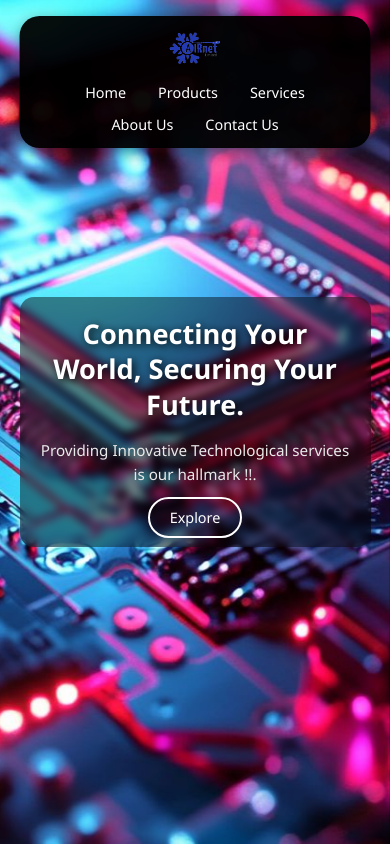
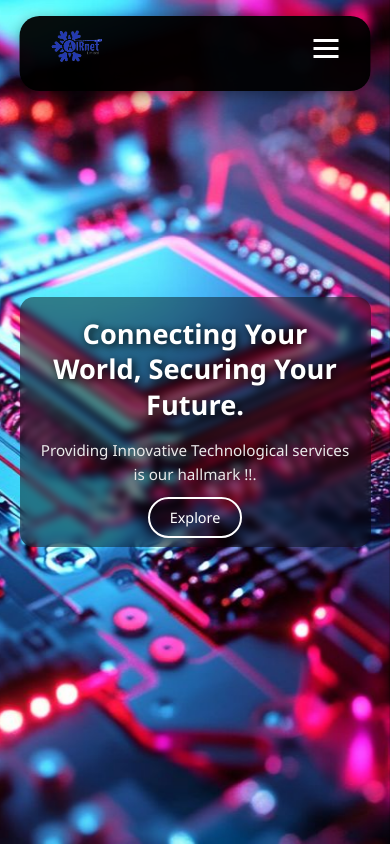
Before and after one commit to devKiel07/Airtnet-Ghana, a plain HTML site: page index.html in a window 390 px wide. Drawn offline with Linux system fonts and the light colour scheme.

Commit message:
Update index.html

```diff
--- a/index.html
+++ b/index.html
@@ -19,10 +19,9 @@
       overflow: hidden;
       background-color: #000;
       display: flex;
-  align-items: center;
-  justify-content: center;
-  flex-direction: column;
-
+      align-items: center;
+      justify-content: center;
+      flex-direction: column;
     }
 
     /* ---------------- SINGLE BACKGROUND IMAGE ---------------- */
@@ -52,6 +51,7 @@
       backdrop-filter: blur(4px);
       animation: fadeUp 1.5s ease;
       text-align: center;
+      z-index: 1;
     }
 
     @keyframes fadeUp {
@@ -91,7 +91,7 @@
     }
 
     /* ---------------- NAVBAR ---------------- */
-   .navbar {
+    .navbar {
       display: flex;
       justify-content: space-between;
       align-items: center;
@@ -105,6 +105,7 @@
       box-shadow: 0 4px 15px rgba(0, 0, 0, 0.4);
       padding: 0.7rem 2rem;
       z-index: 10;
+      flex-wrap: wrap;
     }
 
     .navbar .logo img {
@@ -117,6 +118,7 @@
       gap: 1.3rem;
       margin: 0;
       padding: 0;
+      transition: max-height 0.3s ease-in-out;
     }
 
     .navbar ul li a {
@@ -134,7 +136,21 @@
       color: #fff;
     }
 
-    /* Product Section */
+    /* Hamburger */
+    .hamburger {
+      display: none;
+      flex-direction: column;
+      cursor: pointer;
+      gap: 5px;
+    }
+
+    .hamburger div {
+      width: 25px;
+      height: 3px;
+      background-color: #fff;
+      transition: all 0.3s ease;
+    }
+
     /* ---------------- MOBILE RESPONSIVENESS ---------------- */
     @media (max-width: 768px) {
       .slide-text {
@@ -157,21 +173,29 @@
         font-size: 1rem;
       }
 
-      .navbar {
-        flex-direction: column;
-        gap: 0.6rem;
-        padding: 0.8rem;
+      /* Hamburger visible */
+      .hamburger {
+        display: flex;
       }
 
       .navbar ul {
-        flex-wrap: wrap;
-        justify-content: center;
-        gap: 0.6rem;
+        flex-direction: column;
+        width: 100%;
+        max-height: 0;
+        overflow: hidden;
+        margin-top: 10px;
+        background-color: rgba(0, 0, 0, 0.95);
+        border-radius: 10px;
+      }
+
+      .navbar ul.show {
+        max-height: 500px; /* enough to show all links */
       }
 
       .navbar ul li a {
-        font-size: 0.9rem;
-        padding: 0.4rem 0.7rem;
+        display: block;
+        padding: 12px;
+        text-align: center;
       }
     }
 
@@ -179,9 +203,7 @@
       .slide-text {
         padding: 1.2rem;
         position: relative;
-  z-index: 1;
-
-        align-items: center;
+        z-index: 1;
       }
 
       .slide-text h1 {
@@ -199,17 +221,14 @@
       .hero-btn {
         padding: 0.55rem 1.2rem;
         font-size: 0.9rem;
-        text-decoration: none;
       }
     }
   </style>
 </head>
-
-
 <body>
 
   <!-- -------------- HERO SECTION -------------- -->
-  <div class="single-bg"> </div>
+  <div class="single-bg"></div>
 
   <div class="slide-text">
     <h1>Connecting Your World, Securing Your Future.</h1>
@@ -217,15 +236,18 @@
     <a href="Products.html" class="hero-btn">Explore</a>
   </div>
 
-
-
   <!-- -------------- NAVBAR -------------- -->
   <nav class="navbar">
     <div class="logo">
       <img src="airnet logo.png" alt="Airnet Logo" />
     </div>
-    <ul>
-      <li><a href="index.html">Home</a></li>
+    <div class="hamburger" id="hamburger">
+      <div></div>
+      <div></div>
+      <div></div>
+    </div>
+    <ul id="nav-links">
+      <li><a href="index.html" class="active">Home</a></li>
       <li><a href="Products.html">Products</a></li>
       <li><a href="service.html">Services</a></li>
       <li><a href="About US.html">About Us</a></li>
@@ -233,8 +255,13 @@
     </ul>
   </nav>
 
+  <script>
+    const hamburger = document.getElementById('hamburger');
+    const navLinks = document.getElementById('nav-links');
+
+    hamburger.addEventListener('click', () => {
+      navLinks.classList.toggle('show');
+    });
+  </script>
 </body>
-
-
-
 </html>
```
